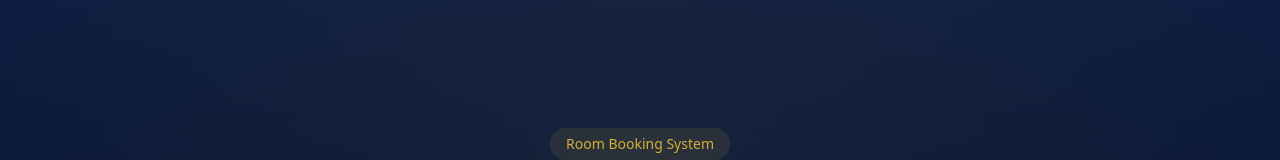
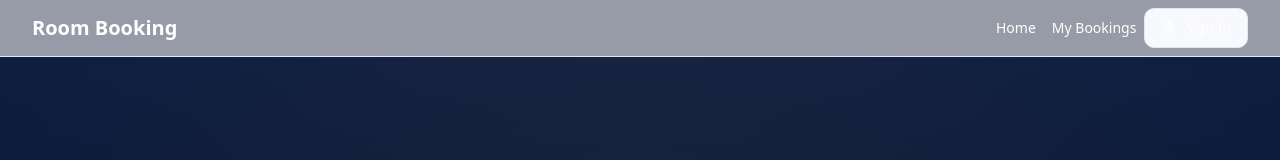
Before and after one commit to ESV43/dance-music-haven, a React (Vite) app: page / in a window 1280 px wide. Shown: the top 160 px of the page. Built offline with nearby package versions, Linux system fonts and the light colour scheme; no server answers.

Commit message:
Add GeneralOAuthFlow

```diff
--- a/src/App.tsx
+++ b/src/App.tsx
@@ -9,6 +9,8 @@ import Bookings from "./pages/Bookings";
 import NotFound from "./pages/NotFound";
 import { AnimatePresence } from "framer-motion";
 import { GoogleOAuthProvider } from "@react-oauth/google";
+import { AuthProvider } from "./contexts/AuthContext";
+import { Navbar } from "./components/Navbar";
 
 const queryClient = new QueryClient();
 
@@ -18,10 +20,14 @@ const GOOGLE_CLIENT_ID = import.meta.env.VITE_GOOGLE_CLIENT_ID || "demo-mode-cli
 const App = () => (
   <QueryClientProvider client={queryClient}>
     <GoogleOAuthProvider clientId={GOOGLE_CLIENT_ID}>
+      <AuthProvider>
         <TooltipProvider>
           <Toaster />
           <Sonner />
           <BrowserRouter>
+            <div className="flex min-h-screen flex-col">
+              <Navbar />
+              <main className="flex-1">
                 <AnimatePresence mode="wait">
                   <Routes>
                     <Route path="/" element={<Index />} />
@@ -29,8 +35,11 @@ const App = () => (
                     <Route path="*" element={<NotFound />} />
                   </Routes>
                 </AnimatePresence>
+              </main>
+            </div>
           </BrowserRouter>
         </TooltipProvider>
+      </AuthProvider>
     </GoogleOAuthProvider>
   </QueryClientProvider>
 );
--- /dev/null
+++ b/src/components/Navbar.tsx
@@ -0,0 +1,36 @@
+
+import { Link } from "react-router-dom";
+import { UserProfile } from "@/components/auth/UserProfile";
+
+export function Navbar() {
+  return (
+    <header className="sticky top-0 z-50 w-full border-b bg-background/95 backdrop-blur supports-[backdrop-filter]:bg-background/60">
+      <div className="container flex h-14 items-center">
+        <div className="mr-4 flex">
+          <Link to="/" className="flex items-center space-x-2">
+            <span className="font-bold text-xl">Room Booking</span>
+          </Link>
+        </div>
+        <div className="flex flex-1 items-center justify-between space-x-2 md:justify-end">
+          <nav className="flex items-center space-x-4">
+            <Link
+              to="/"
+              className="text-sm font-medium transition-colors hover:text-primary"
+            >
+              Home
+            </Link>
+            <Link
+              to="/bookings"
+              className="text-sm font-medium transition-colors hover:text-primary"
+            >
+              My Bookings
+            </Link>
+          </nav>
+          <div className="flex items-center space-x-4">
+            <UserProfile />
+          </div>
+        </div>
+      </div>
+    </header>
+  );
+}
--- a/src/components/auth/GoogleLogin.tsx
+++ b/src/components/auth/GoogleLogin.tsx
@@ -5,6 +5,7 @@ import { toast } from "sonner";
 import { GoogleLogin as ReactGoogleLogin } from "@react-oauth/google";
 import { jwtDecode } from "jwt-decode";
 import { User } from "lucide-react";
+import { useAuth } from "@/contexts/AuthContext";
 
 interface GoogleLoginProps {
   onLoginSuccess: (email: string) => void;
@@ -25,6 +26,7 @@ interface DecodedCredential {
 export function GoogleLogin({ onLoginSuccess }: GoogleLoginProps) {
   const [isLoading, setIsLoading] = useState(false);
   const [isDemoMode, setIsDemoMode] = useState(false);
+  const { login } = useAuth();
 
   const handleGoogleLoginSuccess = async (credentialResponse: GoogleCredentialResponse) => {
     setIsLoading(true);
@@ -33,12 +35,11 @@ export function GoogleLogin({ onLoginSuccess }: GoogleLoginProps) {
       // Decode the JWT token from Google
       const decoded = jwtDecode<DecodedCredential>(credentialResponse.credential);
       const userEmail = decoded.email;
+      const userName = decoded.name || "";
+      const userPicture = decoded.picture || "";
 
-      // Store the authenticated state in localStorage
-      localStorage.setItem("isAuthenticated", "true");
-      localStorage.setItem("userEmail", userEmail);
-      localStorage.setItem("userName", decoded.name || "");
-      localStorage.setItem("userPicture", decoded.picture || "");
+      // Use the auth context login method
+      login(userEmail, userName, userPicture);
 
       toast.success("Successfully signed in with Google!");
       onLoginSuccess(userEmail);
@@ -61,12 +62,11 @@ export function GoogleLogin({ onLoginSuccess }: GoogleLoginProps) {
 
     // Create a demo user
     const demoEmail = `demo.user${Math.floor(Math.random() * 1000)}@example.com`;
+    const demoName = "Demo User";
+    const demoPicture = "";
 
-    // Store the authenticated state in localStorage
-    localStorage.setItem("isAuthenticated", "true");
-    localStorage.setItem("userEmail", demoEmail);
-    localStorage.setItem("userName", "Demo User");
-    localStorage.setItem("userPicture", "");
+    // Use the auth context login method
+    login(demoEmail, demoName, demoPicture);
 
     toast.success("Demo mode activated. Logged in as Demo User.");
     onLoginSuccess(demoEmail);
--- /dev/null
+++ b/src/components/auth/UserProfile.tsx
@@ -0,0 +1,82 @@
+
+import { useState } from "react";
+import { useAuth } from "@/contexts/AuthContext";
+import { Button } from "@/components/ui/button";
+import { Avatar, AvatarFallback, AvatarImage } from "@/components/ui/avatar";
+import { LogOut, User } from "lucide-react";
+import {
+  DropdownMenu,
+  DropdownMenuContent,
+  DropdownMenuItem,
+  DropdownMenuLabel,
+  DropdownMenuSeparator,
+  DropdownMenuTrigger,
+} from "@/components/ui/dropdown-menu";
+
+export function UserProfile() {
+  const { user, logout, isAuthenticated, LoginButton } = useAuth();
+  const [isLoggingIn, setIsLoggingIn] = useState(false);
+
+  if (!isAuthenticated) {
+    return (
+      <div className="flex items-center space-x-2">
+        {isLoggingIn ? (
+          <div className="w-[200px]">
+            <LoginButton />
+          </div>
+        ) : (
+          <Button
+            onClick={() => setIsLoggingIn(true)}
+            variant="outline"
+            className="flex items-center gap-2"
+          >
+            <User className="h-4 w-4" />
+            Sign In
+          </Button>
+        )}
+      </div>
+    );
+  }
+
+  const initials = user?.name
+    ? user.name
+        .split(" ")
+        .map((n) => n[0])
+        .join("")
+        .toUpperCase()
+    : "U";
+
+  return (
+    <DropdownMenu>
+      <DropdownMenuTrigger asChild>
+        <Button variant="ghost" className="relative h-8 w-8 rounded-full">
+          <Avatar className="h-8 w-8">
+            {user?.picture ? (
+              <AvatarImage src={user.picture} alt={user.name} />
+            ) : (
+              <AvatarFallback>{initials}</AvatarFallback>
+            )}
+          </Avatar>
+        </Button>
+      </DropdownMenuTrigger>
+      <DropdownMenuContent className="w-56" align="end" forceMount>
+        <DropdownMenuLabel className="font-normal">
+          <div className="flex flex-col space-y-1">
+            <p className="text-sm font-medium leading-none">{user?.name}</p>
+            <p className="text-xs leading-none text-muted-foreground">
+              {user?.email}
+            </p>
+          </div>
+        </DropdownMenuLabel>
+        <DropdownMenuSeparator />
+        <DropdownMenuItem
+          onClick={logout}
+          className="text-destructive focus:text-destructive cursor-pointer"
+        >
+          <LogOut className="mr-2 h-4 w-4" />
+          <span>Log out</span>
+        </DropdownMenuItem>
+      </DropdownMenuContent>
+    </DropdownMenu>
+  );
+}
--- a/src/components/ui/dropdown-menu.tsx
+++ b/src/components/ui/dropdown-menu.tsx
@@ -1,3 +1,4 @@
+
 import * as React from "react"
 import * as DropdownMenuPrimitive from "@radix-ui/react-dropdown-menu"
 import { Check, ChevronRight, Circle } from "lucide-react"
--- /dev/null
+++ b/src/contexts/AuthContext.tsx
@@ -0,0 +1,96 @@
+
+import React, { createContext, useContext, useState, useEffect, ReactNode } from "react";
+import { GoogleLogin } from "@/components/auth/GoogleLogin";
+import { toast } from "sonner";
+
+interface AuthUser {
+  email: string;
+  name: string;
+  picture: string;
+}
+
+interface AuthContextType {
+  user: AuthUser | null;
+  isAuthenticated: boolean;
+  isLoading: boolean;
+  login: (email: string, name: string, picture: string) => void;
+  logout: () => void;
+  LoginButton: React.FC<{ onSuccess?: (email: string) => void }>;
+}
+
+const AuthContext = createContext<AuthContextType | undefined>(undefined);
+
+export const AuthProvider = ({ children }: { children: ReactNode }) => {
+  const [user, setUser] = useState<AuthUser | null>(null);
+  const [isLoading, setIsLoading] = useState(true);
+
+  useEffect(() => {
+    // Check for authentication on mount
+    const checkAuth = () => {
+      const isAuthenticated = localStorage.getItem("isAuthenticated") === "true";
+
+      if (isAuthenticated) {
+        const email = localStorage.getItem("userEmail") || "";
+        const name = localStorage.getItem("userName") || "";
+        const picture = localStorage.getItem("userPicture") || "";
+
+        setUser({ email, name, picture });
+      }
+
+      setIsLoading(false);
+    };
+
+    checkAuth();
+  }, []);
+
+  const login = (email: string, name: string, picture: string) => {
+    setUser({ email, name, picture });
+    localStorage.setItem("isAuthenticated", "true");
+    localStorage.setItem("userEmail", email);
+    localStorage.setItem("userName", name);
+    localStorage.setItem("userPicture", picture);
+  };
+
+  const logout = () => {
+    setUser(null);
+    localStorage.removeItem("isAuthenticated");
+    localStorage.removeItem("userEmail");
+    localStorage.removeItem("userName");
+    localStorage.removeItem("userPicture");
+    toast.success("Successfully logged out");
+  };
+
+  const LoginButton: React.FC<{ onSuccess?: (email: string) => void }> = ({ onSuccess }) => {
+    const handleLoginSuccess = (email: string) => {
+      // If onSuccess is provided, call it
+      if (onSuccess) {
+        onSuccess(email);
+      }
+    };
+
+    return <GoogleLogin onLoginSuccess={handleLoginSuccess} />;
+  };
+
+  return (
+    <AuthContext.Provider
+      value={{
+        user,
+        isAuthenticated: !!user,
+        isLoading,
+        login,
+        logout,
+        LoginButton,
+      }}
+    >
+      {children}
+    </AuthContext.Provider>
+  );
+};
+
+export const useAuth = () => {
+  const context = useContext(AuthContext);
+  if (context === undefined) {
+    throw new Error("useAuth must be used within an AuthProvider");
+  }
+  return context;
+};
```
Lines whose indentation alone changed are shown as unchanged.
